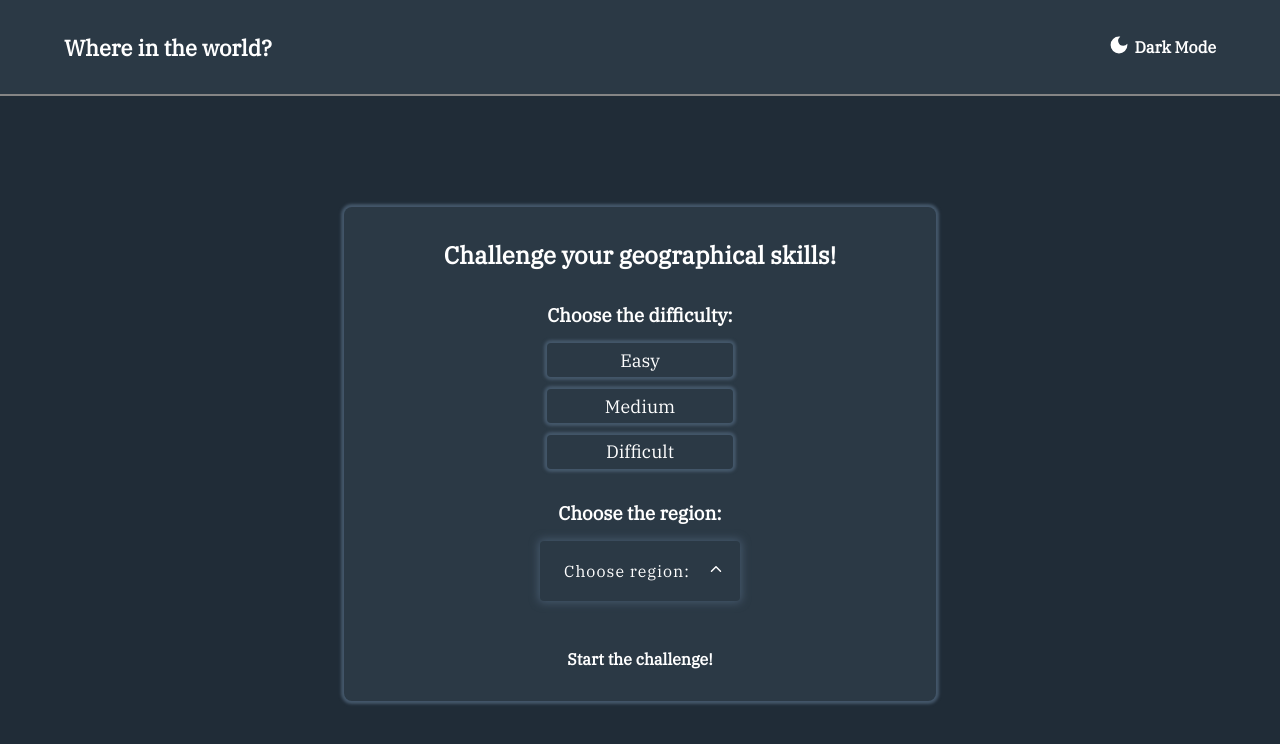
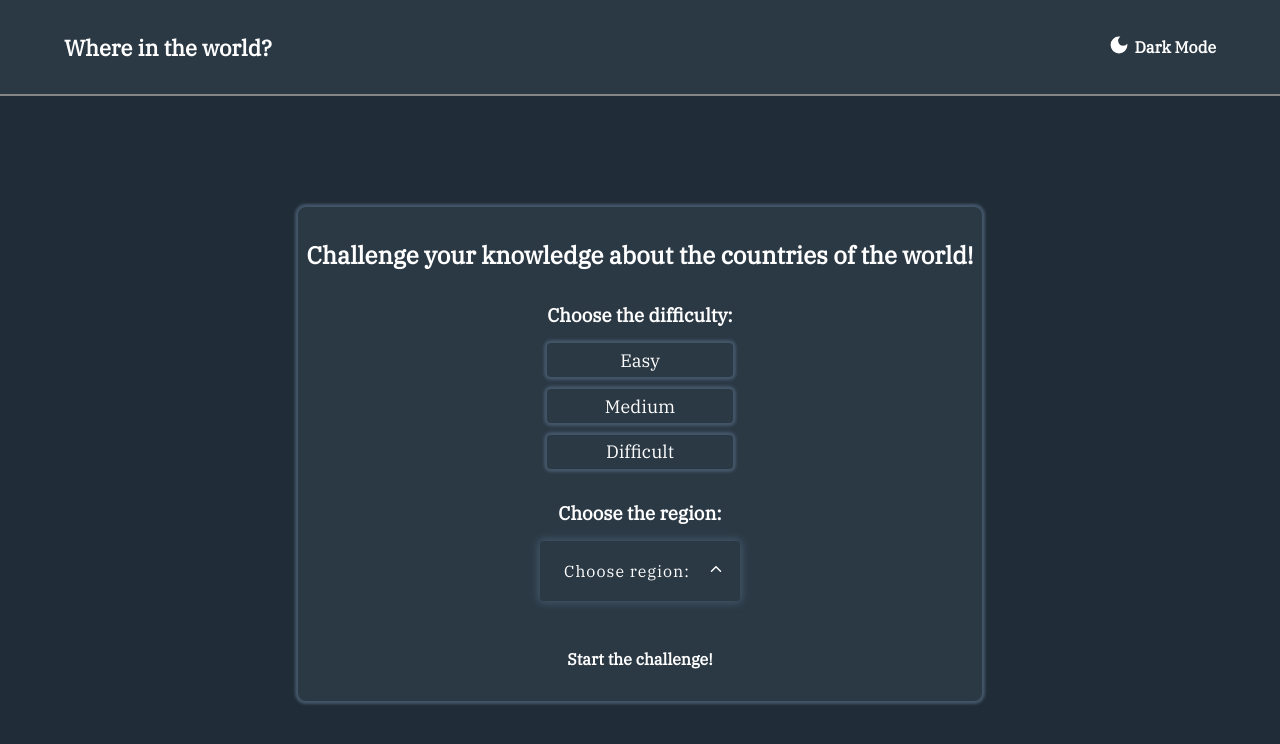
Before and after one commit to BGabrielius/where-in-the-world-app, a React (Create React App) app: page /challenge in a window 1280 px wide. Shown: the top 744 px of the page. Built offline with nearby package versions, Linux system fonts and the light colour scheme.

Commit message:
renamed headline

```diff
--- a/src/pages/Challenge/ChallengePage.tsx
+++ b/src/pages/Challenge/ChallengePage.tsx
@@ -85,7 +85,7 @@ const ChallengePage = () => {
       >
         <div className={`${styledChallenge.container} element-full`}>
           <div className={styledChallenge.startupSettings}>
-            <h2>Challenge your geographical skills!</h2>
+            <h2>Challenge your knowledge about the countries of the world!</h2>
             <div>
               <h3>Choose the difficulty: </h3>
               <ul className={styledChallenge.difficultyContainer}>
```
